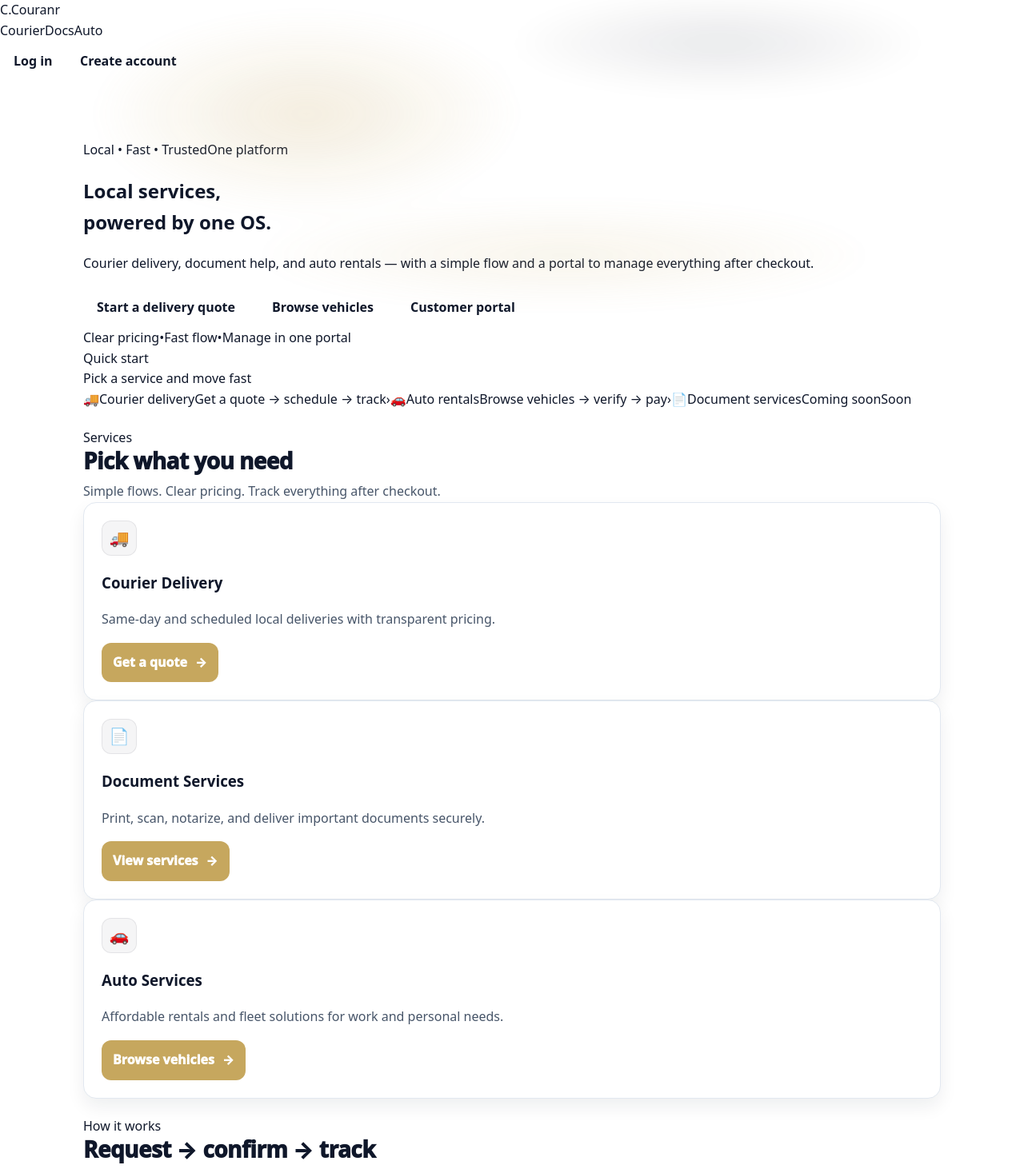
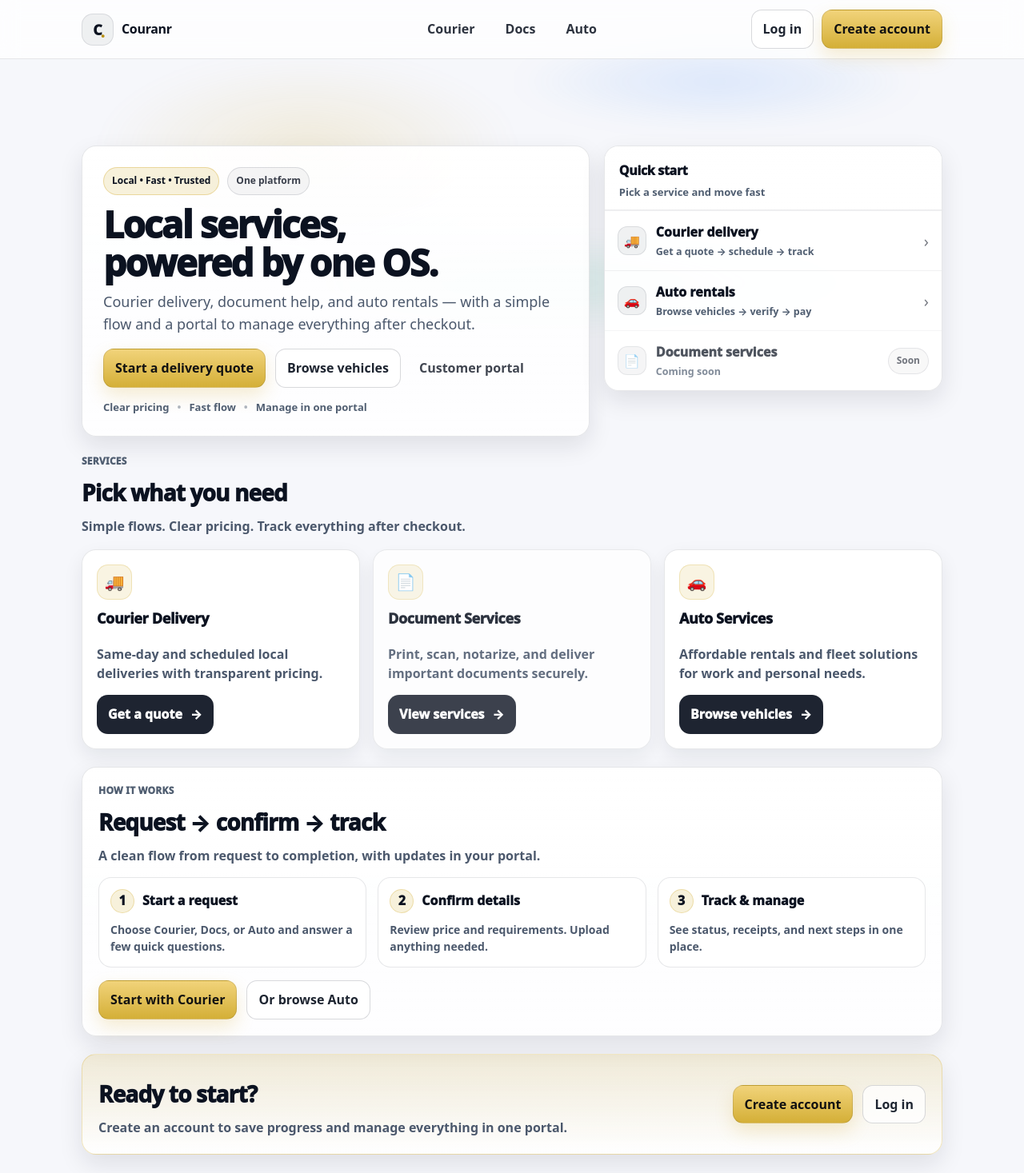
Before and after one commit to kkoly10/couranr-os, a Next.js app: page / in a window 1280 px wide. Shown: the top 1467 px of the page at 80% size. Built offline with nearby package versions, Linux system fonts and the light colour scheme.

Commit message:
Update globals.css

```diff
--- a/app/globals.css
+++ b/app/globals.css
@@ -5,42 +5,37 @@
 html, body { margin: 0; padding: 0; }
 img { max-width: 100%; display: block; }
 a { color: inherit; text-decoration: none; }
-button { font: inherit; }
 
-/* ===== THEME (Light Clean + Gold) ===== */
+/* ===== THEME (LIGHT CLEAN + GOLD) ===== */
 :root{
-  --bg: #ffffff;
-  --surface: #f8fafc;
-  --surface-2: #ffffff;
+  --bg: #f6f7fb;
+  --surface: rgba(255,255,255,0.92);
+  --surface-2: rgba(255,255,255,0.78);
+  --text: #0b1220;
+  --muted: #475569;
+  --border: rgba(15,23,42,0.10);
 
-  --text: #0f172a;
-  --muted: #475569;
-
-  --border: #e2e8f0;
+  --gold: #d4af37;
+  --gold-2: #b89012;
+  --gold-soft: rgba(212,175,55,0.18);
 
   --shadow: 0 12px 30px rgba(15, 23, 42, 0.10);
-  --shadow2: 0 18px 40px rgba(15, 23, 42, 0.14);
+  --shadow-2: 0 18px 40px rgba(15, 23, 42, 0.16);
+  --radius: 18px;
 
-  --radius: 16px;
-
-  /* Gold system */
-  --gold: #c6a75e;
-  --gold-hover: #b8963f;
-  --gold-soft: #faf6ec;
-
-  /* Neutral button (for secondary) */
-  --ink: #0f172a;
+  --container: 1120px;
+  --topbar-h: 74px;
 }
 
 body{
   font-family: ui-sans-serif, system-ui, -apple-system, BlinkMacSystemFont, "Segoe UI",
-    Roboto, Helvetica, Arial, "Apple Color Emoji", "Segoe UI Emoji";
+    Roboto, Helvetica, Arial, "Apple Color Emoji","Segoe UI Emoji";
   background: var(--bg);
   color: var(--text);
-  line-height: 1.6;
+  line-height: 1.55;
 }
 
-/* Layout helpers used by app/layout.tsx */
+/* ===== LAYOUT SHELL ===== */
 .appBody{
   min-height: 100vh;
   display: flex;
@@ -49,234 +44,406 @@ body{
 
 .appMain{
   flex: 1;
-  display: block;
+  padding-top: calc(var(--topbar-h) + 10px);
 }
 
-/* ===== MOTION ===== */
-a, button, .interactiveCard{
-  transition: transform 160ms ease, box-shadow 160ms ease, opacity 160ms ease,
-    background 160ms ease, border-color 160ms ease, color 160ms ease;
-}
-@media (prefers-reduced-motion: reduce) {
-  a, button, .interactiveCard { transition: none; }
-  .bgGlow { animation: none !important; }
+/* ===== CONTAINER ===== */
+.c-container{
+  width: 100%;
+  max-width: var(--container);
+  margin: 0 auto;
+  padding: 0 22px;
 }
 
-/* ===== HOME LAYOUT ===== */
-.home{
-  max-width: 1120px;
-  margin: 0 auto;
-  padding: 72px 24px 72px;
+/* ===== TOP BAR ===== */
+.topbar{
+  position: sticky;
+  top: 0;
+  z-index: 50;
+  height: var(--topbar-h);
+  background: rgba(255,255,255,0.78);
+  backdrop-filter: blur(12px);
+  border-bottom: 1px solid var(--border);
+}
+
+.topbarInner{
+  height: 100%;
+  display: grid;
+  grid-template-columns: 1fr auto 1fr;
+  align-items: center;
+  gap: 18px;
+}
+
+.brand{
+  display: inline-flex;
+  align-items: center;
+  gap: 10px;
+  min-width: 0;
+}
+
+.brandName{
+  font-weight: 900;
+  letter-spacing: -0.02em;
+}
+
+.brandMark{
+  width: 40px;
+  height: 40px;
+  border-radius: 14px;
+  display: grid;
+  place-items: center;
+  background: rgba(15,23,42,0.06);
+  border: 1px solid rgba(15,23,42,0.10);
   position: relative;
 }
 
-/* ambient glow – tuned for gold */
+.brandC{
+  font-weight: 950;
+  font-size: 18px;
+  line-height: 1;
+}
+
+.brandDot{
+  position: absolute;
+  right: 10px;
+  bottom: 7px;
+  font-weight: 950;
+  font-size: 18px;
+  line-height: 1;
+  color: var(--gold-2);
+}
+
+.topnav{
+  display: flex;
+  align-items: center;
+  justify-content: center;
+  gap: 14px;
+  flex-wrap: nowrap;
+}
+
+.toplink{
+  padding: 10px 12px;
+  border-radius: 12px;
+  font-weight: 800;
+  color: rgba(11,18,32,0.86);
+}
+.toplink:hover{
+  background: rgba(15,23,42,0.06);
+}
+
+.topactions{
+  display: flex;
+  justify-content: flex-end;
+  gap: 10px;
+  flex-wrap: wrap;
+}
+
+/* ===== BUTTONS ===== */
+.btn{
+  display: inline-flex;
+  align-items: center;
+  justify-content: center;
+  gap: 10px;
+  padding: 11px 14px;
+  border-radius: 13px;
+  font-weight: 900;
+  border: 1px solid transparent;
+  cursor: pointer;
+  user-select: none;
+  white-space: nowrap;
+  transition: transform 160ms ease, box-shadow 160ms ease, background 160ms ease, border-color 160ms ease;
+}
+.btn:hover{ transform: translateY(-1px); }
+
+.btn-gold{
+  background: linear-gradient(180deg, #f1d37a, var(--gold));
+  border-color: rgba(0,0,0,0.10);
+  color: #111;
+  box-shadow: 0 10px 22px rgba(212,175,55,0.22);
+}
+.btn-gold:hover{
+  box-shadow: 0 16px 34px rgba(212,175,55,0.26);
+}
+
+.btn-outline{
+  background: rgba(255,255,255,0.75);
+  border-color: rgba(15,23,42,0.16);
+  color: rgba(11,18,32,0.92);
+}
+.btn-outline:hover{
+  background: rgba(255,255,255,0.92);
+  box-shadow: 0 14px 28px rgba(15,23,42,0.10);
+}
+
+.btn-link{
+  padding: 11px 10px;
+  border-color: transparent;
+  background: transparent;
+  color: rgba(11,18,32,0.78);
+}
+.btn-link:hover{
+  background: rgba(15,23,42,0.06);
+  border-radius: 12px;
+}
+
+/* ===== HOME ===== */
+.home{
+  max-width: var(--container);
+  margin: 0 auto;
+  padding: 18px 22px 72px;
+  position: relative;
+}
+
 .bgGlow{
   position: absolute;
   inset: -140px -80px auto -80px;
-  height: 440px;
+  height: 420px;
   background:
-    radial-gradient(closest-side at 30% 40%, rgba(198,167,94,0.22), transparent 70%),
-    radial-gradient(closest-side at 70% 20%, rgba(15,23,42,0.10), transparent 72%),
-    radial-gradient(closest-side at 55% 80%, rgba(198,167,94,0.14), transparent 70%);
+    radial-gradient(closest-side at 30% 40%, rgba(212,175,55,0.18), transparent 70%),
+    radial-gradient(closest-side at 70% 20%, rgba(59,130,246,0.16), transparent 70%),
+    radial-gradient(closest-side at 55% 80%, rgba(16,185,129,0.12), transparent 70%);
   filter: blur(18px);
   opacity: 0.95;
   pointer-events: none;
-  animation: floatGlow 7s ease-in-out infinite;
+  z-index: 0;
 }
 
-@keyframes floatGlow{
-  0% { transform: translate3d(0,0,0) scale(1); }
-  50% { transform: translate3d(0,14px,0) scale(1.02); }
-  100% { transform: translate3d(0,0,0) scale(1); }
+.hero{
+  position: relative;
+  z-index: 1;
+  display: grid;
+  grid-template-columns: 1.2fr 0.8fr;
+  gap: 18px;
+  align-items: start;
+  margin-top: 6px;
 }
 
-/* ===== TYPO SCALE (simple, clean) ===== */
-.kicker{
-  font-size: 12px;
-  font-weight: 800;
-  letter-spacing: 0.10em;
-  text-transform: uppercase;
-  color: rgba(71,85,105,0.90);
+.heroLeft{
+  border: 1px solid var(--border);
+  background: linear-gradient(180deg, rgba(255,255,255,0.94), rgba(255,255,255,0.82));
+  border-radius: var(--radius);
+  box-shadow: var(--shadow);
+  padding: 26px;
 }
 
-.h2{
-  margin: 0;
-  font-size: 28px;
-  line-height: 1.15;
-  font-weight: 950;
-  letter-spacing: -0.02em;
-}
-
-.p{
-  margin: 10px 0 0 0;
-  color: var(--muted);
-  max-width: 780px;
-}
-
-/* ===== HERO ===== */
-.homeHero{
-  margin-bottom: 28px;
-  padding: 28px 28px 24px;
-  border: 1px solid var(--border);
-  border-radius: var(--radius);
-  background: linear-gradient(180deg, rgba(255,255,255,0.96), rgba(248,250,252,0.92));
-  box-shadow: var(--shadow);
-  backdrop-filter: blur(8px);
-}
-
-.badgeRow{
+.kickerRow{
   display: flex;
   gap: 10px;
   flex-wrap: wrap;
-  margin-bottom: 10px;
+  margin-bottom: 12px;
 }
 
-.badge{
+.kickerPill{
   font-size: 12px;
   font-weight: 900;
-  padding: 6px 10px;
+  padding: 7px 10px;
   border-radius: 999px;
-  border: 1px solid rgba(198,167,94,0.30);
-  background: rgba(198,167,94,0.12);
-  color: rgba(15,23,42,0.92);
+  border: 1px solid rgba(212,175,55,0.38);
+  background: var(--gold-soft);
+}
+.kickerPill.ghost{
+  border-color: rgba(15,23,42,0.12);
+  background: rgba(15,23,42,0.04);
+  color: rgba(11,18,32,0.80);
 }
 
-.badge.ghost{
-  border-color: rgba(15,23,42,0.12);
-  background: rgba(15,23,42,0.04);
-  color: rgba(15,23,42,0.75);
-}
-
-.heroTitle{
+.h1{
   margin: 0;
   font-size: 46px;
   font-weight: 950;
-  letter-spacing: -0.035em;
-  line-height: 1.06;
+  letter-spacing: -0.04em;
+  line-height: 1.05;
 }
 
-.heroTitleDot{
-  margin: 0 8px;
-  color: var(--gold);
-}
-
-.heroTitleSub{
-  font-size: 16px;
-  font-weight: 800;
-  color: rgba(71,85,105,0.90);
-}
-
-.heroDesc{
-  margin-top: 12px;
-  margin-bottom: 18px;
+.lead{
+  margin: 12px 0 16px;
   font-size: 18px;
-  color: var(--muted);
-  max-width: 820px;
+  color: rgba(71,85,105,0.98);
+  max-width: 720px;
 }
 
 .heroActions{
   display: flex;
   gap: 12px;
   flex-wrap: wrap;
+  margin-top: 10px;
 }
 
-/* ===== BUTTONS (Gold primary) ===== */
-.btn{
-  display: inline-flex;
-  align-items: center;
-  justify-content: center;
+.microRow{
+  display: flex;
+  flex-wrap: wrap;
   gap: 10px;
-  padding: 12px 16px;
-  border-radius: 12px;
-  font-weight: 900;
-  border: 1px solid transparent;
-  cursor: pointer;
-  user-select: none;
-  will-change: transform;
+  margin-top: 14px;
+  color: rgba(71,85,105,0.95);
+  font-weight: 700;
+  font-size: 13px;
+}
+.microDot{ opacity: 0.45; }
+
+.heroRight{
+  position: relative;
+  z-index: 1;
 }
 
-.btnPrimary{
-  background: var(--gold);
-  color: #ffffff;
-  box-shadow: 0 12px 24px rgba(198, 167, 94, 0.28);
-}
-.btnPrimary:hover{
-  transform: translateY(-2px);
-  background: var(--gold-hover);
-  box-shadow: 0 16px 34px rgba(198, 167, 94, 0.32);
+.previewCard{
+  border: 1px solid var(--border);
+  border-radius: var(--radius);
+  background: rgba(255,255,255,0.92);
+  box-shadow: var(--shadow);
+  overflow: hidden;
 }
 
-.btnSecondary{
-  background: #ffffff;
-  color: var(--gold-hover);
-  border-color: rgba(198,167,94,0.55);
-}
-.btnSecondary:hover{
-  transform: translateY(-2px);
-  box-shadow: 0 14px 28px rgba(15,23,42,0.10);
+.previewTop{
+  padding: 18px 18px 12px;
+  border-bottom: 1px solid rgba(15,23,42,0.08);
+  background: linear-gradient(180deg, rgba(255,255,255,0.98), rgba(255,255,255,0.88));
 }
 
-.btnGhost{
-  background: transparent;
-  color: rgba(15,23,42,0.86);
-  border-color: rgba(15,23,42,0.14);
+.previewTitle{
+  font-weight: 950;
+  letter-spacing: -0.02em;
 }
-.btnGhost:hover{
-  transform: translateY(-2px);
-  background: rgba(15,23,42,0.03);
+
+.previewSub{
+  margin-top: 4px;
+  color: rgba(71,85,105,0.95);
+  font-size: 13px;
+  font-weight: 700;
+}
+
+.previewList{
+  display: grid;
+}
+
+.previewLink{
+  display: grid;
+  grid-template-columns: auto 1fr auto;
+  gap: 12px;
+  padding: 14px 16px;
+  align-items: center;
+  border-top: 1px solid rgba(15,23,42,0.06);
+}
+.previewLink:hover{
+  background: rgba(212,175,55,0.10);
+}
+
+.previewLink.disabled{
+  opacity: 0.72;
+  pointer-events: none;
+}
+
+.previewIcon{
+  width: 36px;
+  height: 36px;
+  border-radius: 12px;
+  display: grid;
+  place-items: center;
+  background: rgba(15,23,42,0.06);
+  border: 1px solid rgba(15,23,42,0.10);
+}
+
+.previewName{
+  font-weight: 950;
+  display: block;
+}
+
+.previewDesc{
+  display: block;
+  margin-top: 2px;
+  color: rgba(71,85,105,0.95);
+  font-size: 12.5px;
+  font-weight: 700;
+}
+
+.previewChevron{
+  opacity: 0.55;
+  font-size: 20px;
+}
+
+.previewTag{
+  font-size: 12px;
+  font-weight: 900;
+  padding: 6px 10px;
+  border-radius: 999px;
+  border: 1px solid rgba(15,23,42,0.12);
+  background: rgba(15,23,42,0.04);
+  color: rgba(11,18,32,0.80);
 }
 
 /* ===== SECTIONS ===== */
 .section{
+  position: relative;
+  z-index: 1;
   margin-top: 22px;
 }
 
+.sectionLast{
+  padding-bottom: 10px;
+}
+
+.sectionHead{
+  display: flex;
+  align-items: end;
+  justify-content: space-between;
+  gap: 16px;
+  flex-wrap: wrap;
+}
+
+.eyebrow{
+  font-weight: 950;
+  letter-spacing: 0.02em;
+  text-transform: uppercase;
+  font-size: 12px;
+  color: rgba(71,85,105,0.95);
+}
+
+.h2{
+  margin: 8px 0 0;
+  font-size: 28px;
+  font-weight: 950;
+  letter-spacing: -0.03em;
+}
+
+.h3{
+  margin: 0;
+  font-size: 18px;
+  font-weight: 950;
+  letter-spacing: -0.02em;
+}
+
+.p{
+  margin: 8px 0 0;
+  color: rgba(71,85,105,0.98);
+  font-weight: 650;
+}
+
 /* ===== CARDS ===== */
-.cardGrid{
+.grid3{
   display: grid;
-  grid-template-columns: repeat(auto-fit, minmax(260px, 1fr));
-  gap: 18px;
-  margin-top: 18px;
+  grid-template-columns: repeat(3, minmax(0, 1fr));
+  gap: 16px;
+  margin-top: 16px;
 }
 
 .card{
   border: 1px solid var(--border);
   border-radius: var(--radius);
-  padding: 22px;
-  background: #ffffff;
-  box-shadow: 0 10px 22px rgba(15, 23, 42, 0.07);
+  padding: 18px;
+  background: rgba(255,255,255,0.94);
+  box-shadow: 0 10px 24px rgba(15, 23, 42, 0.08);
+  display: flex;
+  flex-direction: column;
+  justify-content: space-between;
+  min-height: 190px;
 }
 
-.cardSoft{
-  background: linear-gradient(180deg, rgba(255,255,255,0.96), rgba(248,250,252,0.92));
+.cardMuted{
+  opacity: 0.86;
 }
 
-.interactiveCard{
-  position: relative;
-  overflow: hidden;
-}
-
-.interactiveCard::before{
-  content: "";
-  position: absolute;
-  inset: -2px;
-  background: radial-gradient(
-    600px circle at var(--mx, 50%) var(--my, 30%),
-    rgba(198,167,94,0.20),
-    transparent 40%
-  );
-  opacity: 0;
-  transition: opacity 180ms ease;
-  pointer-events: none;
-}
-
-.interactiveCard:hover{
-  transform: translateY(-3px);
-  box-shadow: var(--shadow2);
-}
-.interactiveCard:hover::before{
-  opacity: 1;
+.cardTop{
+  display: grid;
+  gap: 10px;
 }
 
 .cardIcon{
@@ -284,45 +451,159 @@ a, button, .interactiveCard{
   height: 44px;
   display: grid;
   place-items: center;
-  border-radius: 12px;
-  background: rgba(15,23,42,0.04);
-  border: 1px solid rgba(15,23,42,0.08);
+  border-radius: 14px;
+  background: rgba(212,175,55,0.14);
+  border: 1px solid rgba(212,175,55,0.26);
   font-size: 20px;
-  margin-bottom: 10px;
-}
-
-.cardTitle{
-  margin: 0 0 8px 0;
-  font-size: 20px;
-  font-weight: 950;
-  letter-spacing: -0.01em;
-}
-
-.cardDesc{
-  margin: 0;
-  color: var(--muted);
 }
 
 .cardCta{
-  margin-top: 16px;
+  margin-top: 14px;
   display: inline-flex;
   align-items: center;
   gap: 10px;
   padding: 12px 14px;
-  border-radius: 12px;
-  background: var(--gold);
-  color: #ffffff;
+  border-radius: 14px;
+  background: rgba(11,18,32,0.92);
+  color: #fff;
   font-weight: 950;
   width: fit-content;
 }
 .cardCta:hover{
-  transform: translateY(-2px);
-  background: var(--gold-hover);
-  box-shadow: 0 14px 28px rgba(198,167,94,0.26);
+  transform: translateY(-1px);
+  box-shadow: 0 14px 28px rgba(15,23,42,0.18);
 }
 
-/* ===== SMALL RESPONSIVE TWEAKS ===== */
-@media (max-width: 520px){
-  .home{ padding: 56px 16px 64px; }
-  .heroTitle{ font-size: 36px; }
+/* ===== HOW / STEPS ===== */
+.how{
+  border: 1px solid var(--border);
+  border-radius: var(--radius);
+  background: linear-gradient(180deg, rgba(255,255,255,0.95), rgba(255,255,255,0.84));
+  box-shadow: var(--shadow);
+  padding: 20px;
 }
+
+.howGrid{
+  margin-top: 14px;
+  display: grid;
+  grid-template-columns: repeat(3, minmax(0, 1fr));
+  gap: 14px;
+}
+
+.step{
+  background: rgba(255,255,255,0.94);
+  border: 1px solid rgba(15,23,42,0.10);
+  border-radius: 16px;
+  padding: 14px;
+}
+
+.stepTop{
+  display: flex;
+  align-items: center;
+  gap: 10px;
+}
+
+.stepNum{
+  width: 30px;
+  height: 30px;
+  border-radius: 999px;
+  display: grid;
+  place-items: center;
+  background: rgba(212,175,55,0.18);
+  border: 1px solid rgba(212,175,55,0.32);
+  font-weight: 950;
+}
+
+.stepTitle{
+  font-weight: 950;
+}
+
+.stepDesc{
+  margin-top: 10px;
+  color: rgba(71,85,105,0.98);
+  font-weight: 650;
+  font-size: 14px;
+}
+
+.howActions{
+  margin-top: 16px;
+  display: flex;
+  gap: 12px;
+  flex-wrap: wrap;
+}
+
+/* ===== CTA ===== */
+.cta{
+  border: 1px solid rgba(212,175,55,0.30);
+  border-radius: var(--radius);
+  background: linear-gradient(180deg, rgba(212,175,55,0.18), rgba(255,255,255,0.90));
+  box-shadow: var(--shadow);
+  padding: 20px;
+  display: flex;
+  align-items: center;
+  justify-content: space-between;
+  gap: 16px;
+  flex-wrap: wrap;
+}
+
+.ctaActions{
+  display: flex;
+  gap: 12px;
+  flex-wrap: wrap;
+}
+
+/* ===== FOOTER ===== */
+.siteFooter{
+  border-top: 1px solid var(--border);
+  background: rgba(255,255,255,0.70);
+  backdrop-filter: blur(10px);
+}
+
+.footerInner{
+  display: flex;
+  align-items: center;
+  justify-content: space-between;
+  gap: 14px;
+  padding: 18px 22px;
+  flex-wrap: wrap;
+}
+
+.footerBrand{
+  display: inline-flex;
+  align-items: center;
+  gap: 10px;
+  font-weight: 950;
+}
+
+.footerMark{
+  width: 32px;
+  height: 32px;
+  border-radius: 12px;
+  display: grid;
+  place-items: center;
+  background: rgba(15,23,42,0.06);
+  border: 1px solid rgba(15,23,42,0.10);
+  position: relative;
+}
+
+.footerNote{
+  margin-top: 4px;
+  color: rgba(71,85,105,0.95);
+  font-weight: 650;
+  font-size: 13px;
+}
+
+.footerTiny{
+  color: rgba(71,85,105,0.95);
+  font-weight: 650;
+  font-size: 13px;
+}
+
+/* ===== RESPONSIVE ===== */
+@media (max-width: 980px){
+  .topbarInner{ grid-template-columns: 1fr auto; }
+  .topnav{ display: none; }
+  .hero{ grid-template-columns: 1fr; }
+  .grid3{ grid-template-columns: 1fr; }
+  .howGrid{ grid-template-columns: 1fr; }
+}
```
